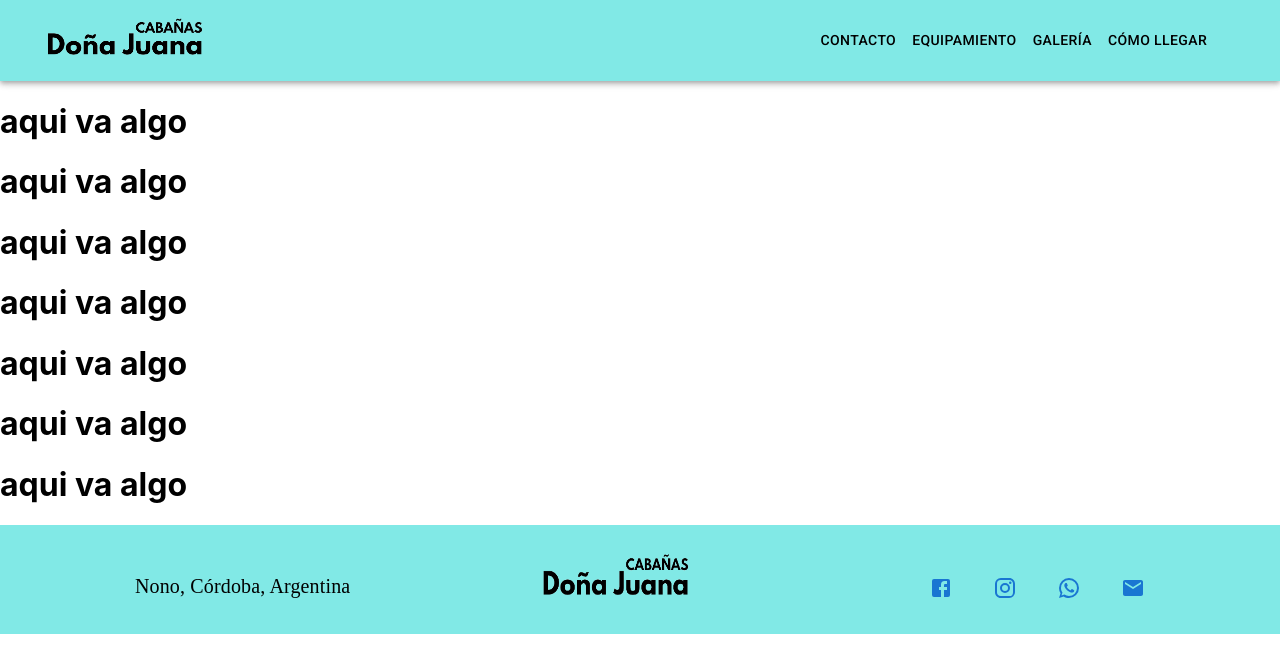
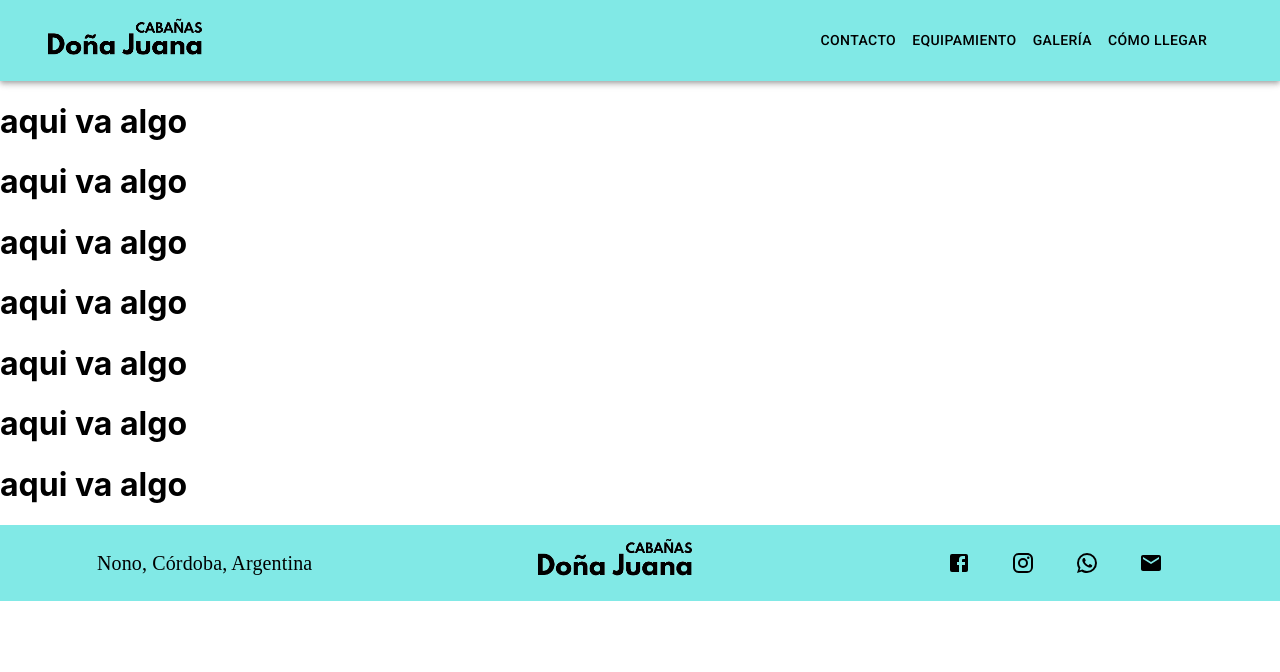
Before and after one commit to LuciMachuca/proyecto-juana, a React (Create React App) app: page /home in a window 1280 px wide. Shown: the top 672 px of the page. Built offline with nearby package versions, Linux system fonts and the light colour scheme.

Commit message:
footer actualizado

```diff
--- a/src/componentes/footer.jsx
+++ b/src/componentes/footer.jsx
@@ -18,17 +18,29 @@ import { Button, Typography } from '@mui/material';
 function Footer() {
   return (
       <footer>
-          <Box
-            bgcolor={theme.palette.primary.main}
-            px={{xs: 1, sm: 3}}
-            py={{xs: 1, sm: 3}}
-            textAlign="center"
+
+              <Container maxWidth="1200px" style={{padding : '0px'}} >
+
+              <Box
+                bgcolor={theme.palette.primary.main}
+                px={{xs: 1, lg: 0}}
+                py={{xs: 1, lg: 0}}
+                textAlign="center"
+                /* maxWidth="lg" */
+                //display={'flex'}
+                //maxWidth={'1200px'}
+                /* sx={{  display: { xs: 'flex', lg: 'flex'}, flexDirection: {xs: 'column', lg: 'row'} }} */
+                sx={{ display: { xs: 'block', md: 'flex' } }}
+
+                /*  */
+
+
             >
-              <Container maxWidth="lg">
-                  <Grid container spacing={5} >
 
-                      <Grid item xs={12} sm={4} >
-                          <Box paddingTop={'21px'} >
+
+
+                      <Grid item xs={12} sm={4} margin={'auto'} >
+                          <Box paddingTop={'0'} >
                               <Typography variant='h6' fontFamily={theme.typography.fontFamily}>
                                 Nono, Córdoba, Argentina
                               </Typography>
@@ -37,17 +49,19 @@ function Footer() {
 
                       </Grid>
 
-                      <Grid  xs={12} sm={4} overflow='hidden'
+
+                      <Grid   xs={12} sm={4} overflow='hidden'
                             justifyContent="center"
+
                              >
-                          <Box component="img"
+                          <Box component="img" margin={'auto'}
 
                             sx={{
                             width: '50%',
-                            height: '80%',
-                            paddingTop: '30px',
-                            /* maxHeight: { xs: '80%', sm: '40%' },
-                            /* maxWidth: { xs: 190, sm: 90 }, */
+                            height: '97%',
+
+                            /* maxHeight: { xs: '80%', sm: '100%' },
+                            maxWidth: { xs: 500, sm: '100%' }, */
                             }}
                             alt="Logo."
                             src={Logo} />
@@ -56,21 +70,22 @@ function Footer() {
 
                       </Grid>
 
-                      <Grid item xs={12} sm={4}>
-                          <Box paddingTop={'21px'}>
-                            <Button target={'_blank'} href="https://www.facebook.com/cordobasierras" >
+
+                      <Grid item xs={12} sm={4} margin={'auto'}>
+                          <Box /* paddingTop={'21px'} */ justifyContent={'center'}>
+                            <Button target={'_blank'} href="https://www.facebook.com/cordobasierras" style={{color: 'black'}} >
                                 <FacebookIcon />
                             </Button>
 
-                            <Button target={'_blank'} href="https://www.instagram.com/donajuana.nono/" >
+                            <Button target={'_blank'} href="https://www.instagram.com/donajuana.nono/" style={{color: 'black'}} >
                                 <InstagramIcon  />
                             </Button>
 
-                            <Button target={'_blank'} href="https://wa.me/543512189040?text=Hola%20" >
+                            <Button target={'_blank'} href="https://wa.me/543512189040?text=Hola%20" style={{color: 'black'}} >
                                 <WhatsAppIcon />
                             </Button>
 
-                            <Button target={'_blank'} href="mailto:juanacomplejo@hotmail.com" >
+                            <Button target={'_blank'} href="mailto:juanacomplejo@hotmail.com" style={{color: 'black'}} >
                                 <EmailIcon />
                             </Button>
 
@@ -79,10 +94,10 @@ function Footer() {
 
                       </Grid>
 
-                  </Grid>
 
+
+          </Box>
               </Container>
-          </Box>
       </footer>
   )
 }
--- a/src/themeConfig.jsx
+++ b/src/themeConfig.jsx
@@ -6,6 +6,7 @@ const theme = createTheme({
         primary: { main: '#81E9E6' },
         secondary: { main: '#871A1A' },
         neutral: { main: '#F3F0F0', contrastText: '#fff' },
+
     },
     typography: {
         fontFamily: 'Spartan',
```
